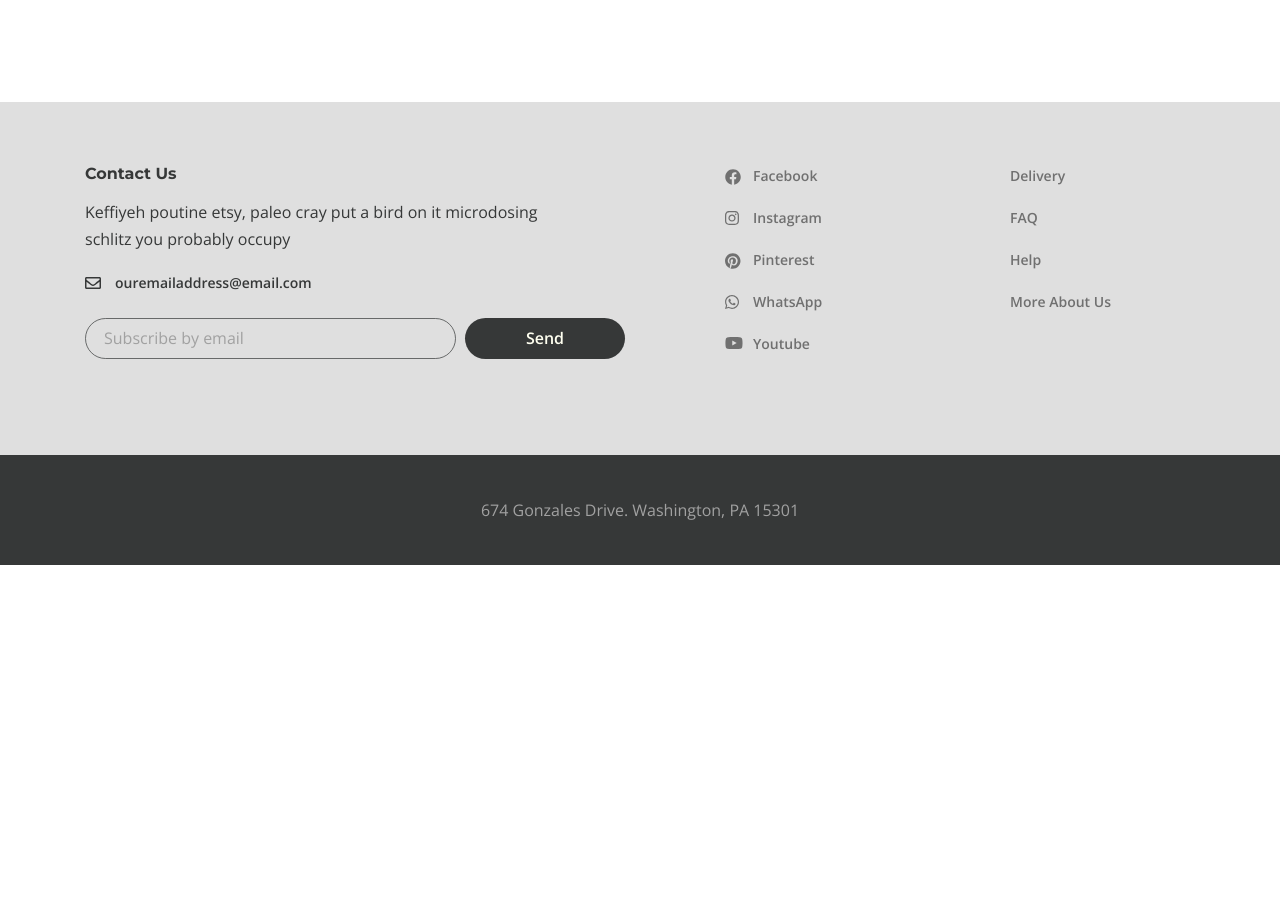
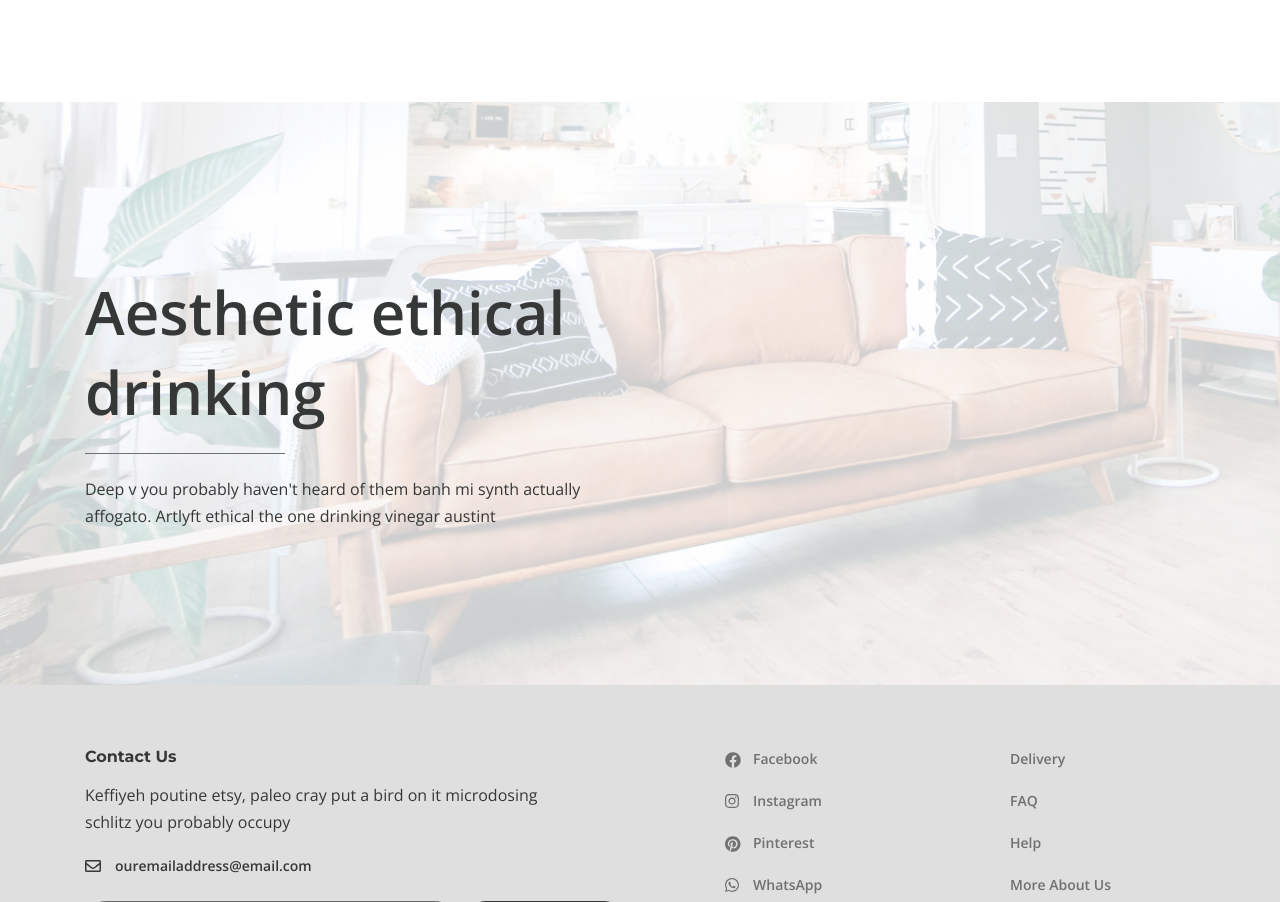
Before and after one commit to AlexxBelous/desire-site, a website: page app/index.html in a window 1280 px wide. Shown: the part 1615-2517 px from the top of the page. Before the commit the page ends 2180 px from the top, so only its background shows below. Drawn offline with nearby package versions, Linux system fonts and the light colour scheme.

Commit message:
Added section decor

```diff
--- a/app/index.html
+++ b/app/index.html
@@ -168,6 +168,17 @@
 
       </section>
 
+      <section class="decor">
+        <div class="container">
+          <h2 class="decor__title">
+            Aesthetic
+            ethical drinking
+          </h2>
+          <p class="decor__text">Deep v you probably haven't heard of them banh mi synth actually affogato. Artlyft ethical the one drinking vinegar austint</p>
+        </div>
+
+      </section>
+
 
 
     </main>
--- a/app/scss/style.scss
+++ b/app/scss/style.scss
@@ -302,7 +302,6 @@
     &__text {
         max-width: 730px;
         margin: 0 auto 30px;
-
     }
 }
 
@@ -328,14 +327,14 @@
         left: 0;
         right: 0;
         bottom: 0;
-        background-color: rgba(#fff, .7);
+        background-color: rgba(#fff, 0.7);
         padding: 10px;
         display: flex;
         flex-direction: column;
         align-items: center;
         justify-content: center;
         opacity: 0;
-        transition: all .5s;
+        transition: all 0.5s;
     }
     &__info-title {
         font-size: 20px;
@@ -345,7 +344,7 @@
         margin-bottom: 19px;
         position: relative;
         &::after {
-            content: '';
+            content: "";
             position: absolute;
             height: 1px;
             background-color: #6d7278;
@@ -354,13 +353,39 @@
             left: 0;
             right: 0;
             bottom: 0;
-
         }
     }
     &__text {
         font-weight: 600;
         font-size: 14px;
         color: #707070;
-
     }
 }
+
+.decor {
+    padding: 170px 0 155px;
+    background-image: url(../images/decor-bg.jpg);
+    background-size: cover;
+    background-repeat: no-repeat;
+    &__title {
+        max-width: 730px;
+        color: $title;
+        font-size: 60px;
+        line-height: 80px;
+        padding-bottom: 22px;
+        margin-bottom: 22px;
+        position: relative;
+        &::after {
+            content: '';
+            position: absolute;
+            left: 0;
+            bottom: 0;
+            width: 200px;
+            background: #6D7278;
+            height: 1px;
+        }
+    }
+    &__text {
+        max-width: 540px;
+    }
+}
```
Also changed, not shown: app/css/style.min.css, app/images/decor-bg.jpg (added).
